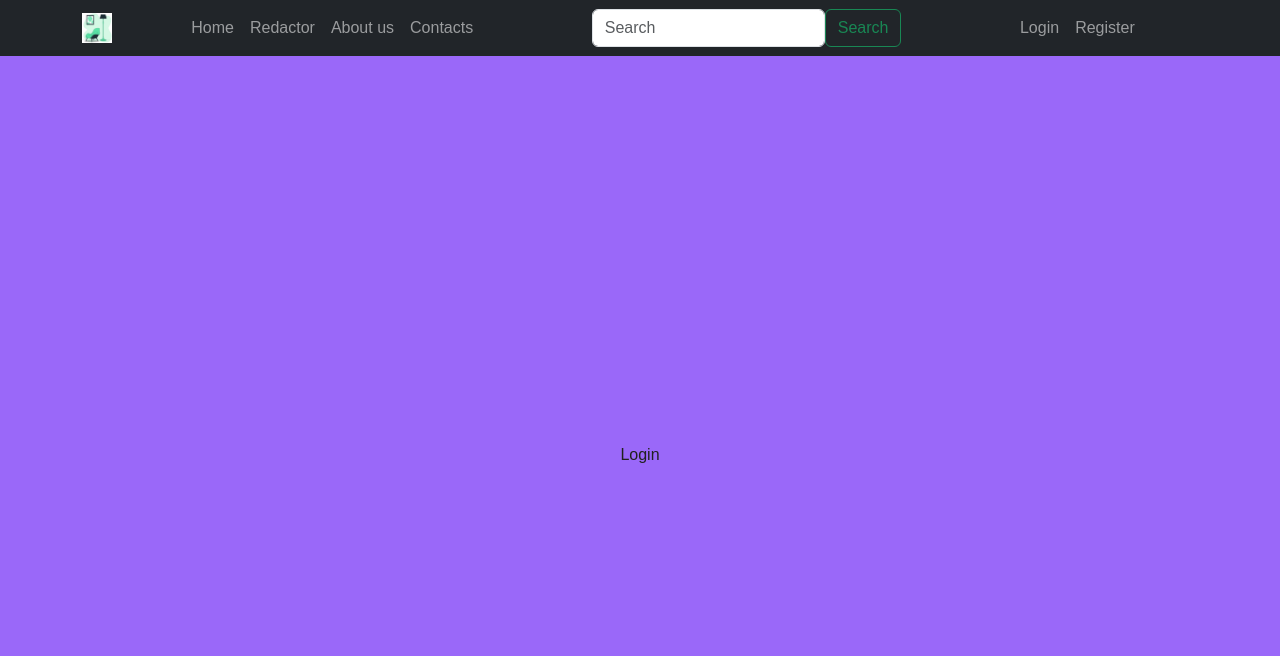
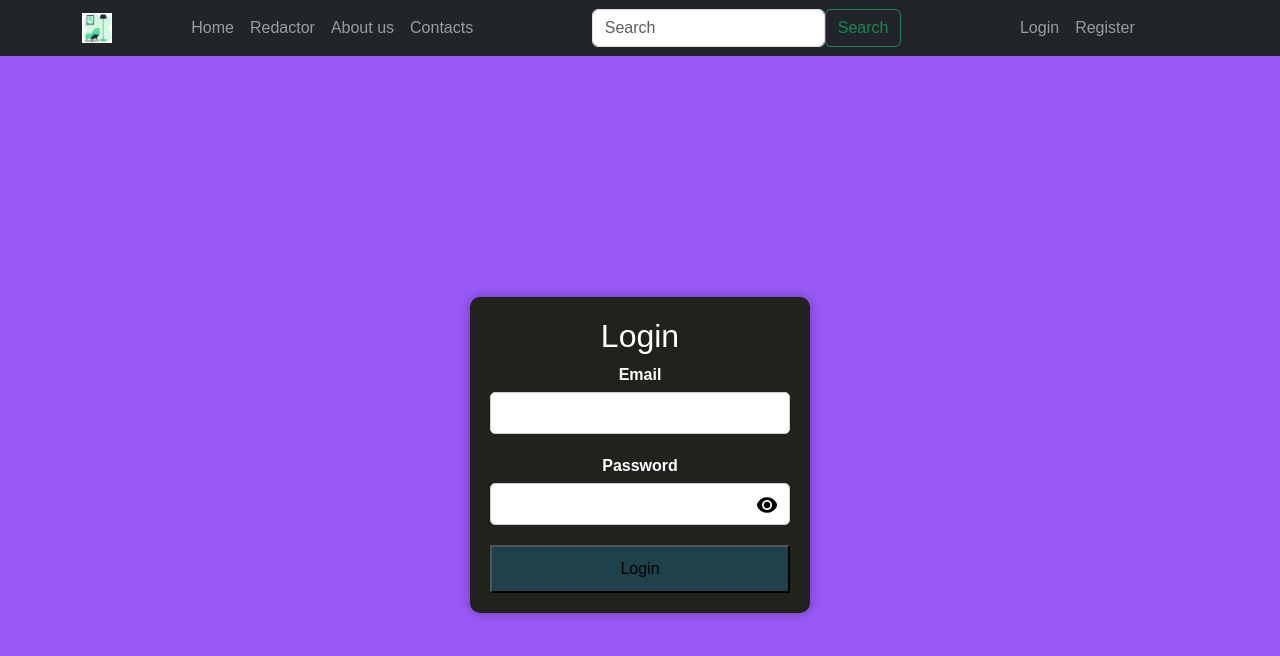
Before and after one commit to Faraonn07/interior, a React (Create React App) app: page /login in a window 1280 px wide. Shown: the top 656 px of the page. Built offline with nearby package versions, Linux system fonts and the light colour scheme.

Commit message:
+ login + register pages

```diff
--- a/src/About.css
+++ b/src/About.css
@@ -13,6 +13,7 @@ body {
     justify-content: center;
     background-color: #21211e;
     padding: 15px;
+    border-radius: 15px;
     margin: 25px 25px;
   }
 
--- a/src/components/Header.js
+++ b/src/components/Header.js
@@ -1,6 +1,5 @@
-
 import React, { Component } from 'react';
-import { Button, Container,  Nav, Form, Navbar } from 'react-bootstrap';
+import { Button, Container, Nav, Form, Navbar } from 'react-bootstrap';
 import Logo1 from "./Logo1.jpg";
 import '../components/Header.css'
 import "../components/RedactorBtn.css"
@@ -11,10 +10,6 @@ import Contacts from './Contacts';
 import HomePage from './HomePage';
 import Login from "./Login"
 import Register from "./Register"
-
-
-
-
 
 export default class Header extends Component {
   render() {
@@ -39,7 +34,7 @@ export default class Header extends Component {
                 <Nav.Link href="/about">About us</Nav.Link>
                 <Nav.Link href="/contacts">Contacts</Nav.Link>
               </Nav>
-                    <Form className="d-flex">
+              <div className="d-flex"> {/* Зміна тут: обгорнув Form та Button в контейнер d-flex */}
                 <Form.Control
                   type="text"
                   placeholder="Search"
@@ -47,9 +42,8 @@ export default class Header extends Component {
                   aria-label="Search"
                 />
                 <Button variant="outline-success">Search</Button>
-                </Form>
+              </div>
               <Nav className='mr-auto'>
-
                 <Nav.Link href="/login">Login</Nav.Link>
                 <Nav.Link href="/register">Register</Nav.Link>
               </Nav>
--- /dev/null
+++ b/src/components/Login.css
@@ -0,0 +1,73 @@
+#login-container {
+    display: flex;
+    align-items: center;
+    justify-content: center;
+    height: 100vh;
+    background-color: #7952cc;
+    color: white;
+}
+
+#particles-js {
+    position: fixed;
+    width: 100%;
+    height: 100%;
+    background-color: rgb(154, 104, 249);
+    background-size: cover;
+    background-position: 50% 50%;
+    background-repeat: no-repeat;
+}
+
+
+#login-box {
+    background-color: #21211e;
+    padding: 20px;
+    border-radius: 10px;
+    box-shadow: 0 0 10px rgba(0, 0, 0, 0.3);
+    text-align: center;
+    position: relative;
+}
+
+form {
+    display: flex;
+    flex-direction: column;
+}
+
+.form-group {
+    margin-bottom: 20px;
+}
+
+label {
+    font-weight: bold;
+    margin-bottom: 5px;
+}
+
+input {
+    width: 100%;
+    padding: 8px;
+    border: 1px solid #ccc;
+    border-radius: 5px;
+}
+
+#eye {
+    width: 20px;
+    height: 20px;
+    background-image: url('../img/eye1.png');
+    background-size: cover;
+    cursor: pointer;
+    position: absolute;
+    right: 13px;
+    top: calc(50% + 5px);
+}
+
+#eye.active {
+    background-image: url('../img/eye2.png');
+}
+
+button {
+    padding: 10px;
+    background-color: #1f414b;
+}
+
+button:hover {
+    background-color: #4fa3d1;
+}
--- a/src/components/Login.js
+++ b/src/components/Login.js
@@ -1,7 +1,67 @@
-import React from 'react'
+import React from 'react';
+import './Login.css'; // Впишіть правильний шлях до вашого CSS файлу
 
 export default function Login() {
   return (
-    <div id="login">Login</div>
-  )
+    <div id="login-container">
+      <div id="particles-js"></div>
+      <div id="login-box">
+        <h2>Login</h2>
+        <form name="form1" onSubmit={(e) => e.preventDefault()}>
+          <div className="form-group">
+            <label htmlFor="email">Email</label>
+            <input type="email" id="email" name="email" required />
+          </div>
+          <div className="form-group">
+            <label htmlFor="pwd">Password</label>
+            <input type="password" id="pwd" name="password" required />
+            <div id="eye" onClick={togglePass}></div>
+          </div>
+          <div id="msg"></div>
+          <button onClick={checkStuff}>Login</button>
+        </form>
+      </div>
+    </div>
+  );
 }
+
+function togglePass() {
+  const pwd = document.getElementById('pwd');
+  const eye = document.getElementById('eye');
+
+  eye.classList.toggle('active');
+  pwd.type === 'password' ? (pwd.type = 'text') : (pwd.type = 'password');
+}
+
+function checkStuff() {
+  const email = document.form1.email;
+  const password = document.form1.password;
+  const msg = document.getElementById('msg');
+
+  if (email.value === '') {
+    msg.style.display = 'block';
+    msg.innerHTML = 'Please enter your email';
+    email.focus();
+    return false;
+  } else {
+    msg.innerHTML = '';
+  }
+
+  if (password.value === '') {
+    msg.innerHTML = 'Please enter your password';
+    password.focus();
+    return false;
+  } else {
+    msg.innerHTML = '';
+  }
+
+  const re = /^(([^<>()[\]\\.,;:\s@"]+(\.[^<>()[\]\\.,;:\s@"]+)*)|(".+"))@((\[[0-9]{1,3}\.[0-9]{1,3}\.[0-9]{1,3}\.[0-9]{1,3}\])|(([a-zA-Z\-0-9]+\.)+[a-zA-Z]{2,}))$/;
+
+  if (!re.test(email.value)) {
+    msg.innerHTML = 'Please enter a valid email';
+    email.focus();
+    return false;
+  } else {
+    msg.innerHTML = '';
+  }
+}
--- /dev/null
+++ b/src/components/Register.css
@@ -0,0 +1,69 @@
+#register-container {
+    display: flex;
+    align-items: center;
+    justify-content: center;
+    height: 100vh;
+    background-color: #282c34;
+    color: white;
+  }
+
+  #particles-js {
+    position: fixed;
+    width: 100%;
+    height: 100%;
+    background-color: #9758f4;
+  }
+
+  #register-box {
+    background-color: #21211e;
+    padding: 20px;
+    border-radius: 10px;
+    box-shadow: 0 0 10px rgba(0, 0, 0, 0.3);
+    text-align: center;
+    position: relative;
+  }
+
+  form {
+    display: flex;
+    flex-direction: column;
+  }
+
+  .form-group {
+    margin-bottom: 20px;
+  }
+
+  label {
+    font-weight: bold;
+    margin-bottom: 5px;
+  }
+
+  input {
+    width: 100%;
+    padding: 8px;
+    border: 1px solid #ccc;
+    border-radius: 5px;
+  }
+
+  #eye {
+    width: 20px;
+    height: 20px;
+    background-image: url('../img/eye1.png');
+    background-size: cover;
+    cursor: pointer;
+    position: absolute;
+    right: 13px;
+    top: calc(50% + 5px);
+  }
+
+  #eye.active {
+    background-image: url('../img/eye2.png');
+  }
+
+  button {
+    padding: 10px;
+    background-color: #1f414b;
+  }
+
+  button:hover {
+    background-color: #4fa3d1;
+  }
--- a/src/components/Register.js
+++ b/src/components/Register.js
@@ -1,7 +1,66 @@
-import React from 'react'
+import React from 'react';
+import './Register.css'; // Впишіть правильний шлях до вашого CSS файлу
 
 export default function Register() {
   return (
-    <div id="register">register</div>
-  )
+    <div id="register-container">
+      <div id="particles-js"></div>
+      <div id="register-box">
+        <h2>Create Account</h2>
+        <form name="form1" onSubmit={(e) => e.preventDefault()}>
+          <div className="form-group">
+            <label htmlFor="email">Email</label>
+            <input type="email" id="email" name="email" required />
+          </div>
+          <div className="form-group">
+            <label htmlFor="pwd">Password</label>
+            <input type="password" id="pwd" name="password" required />
+            <div id="eye" onClick={togglePass}></div>
+          </div>
+          <div id="msg"></div>
+          <button onClick={checkStuff}>Register</button>
+        </form>
+      </div>
+    </div>
+  );
 }
+
+function togglePass() {
+  const pwd = document.getElementById('pwd');
+  const eye = document.getElementById('eye');
+
+  eye.classList.toggle('active');
+  pwd.type === 'password' ? (pwd.type = 'text') : (pwd.type = 'password');
+}
+
+function checkStuff() {
+  const email = document.form1.email;
+  const password = document.form1.password;
+  const msg = document.getElementById('msg');
+
+  if (email.value === '') {
+    msg.style.display = 'block';
+    msg.innerHTML = 'Please enter your email';
+    email.focus();
+    return false;
+  } else {
+    msg.innerHTML = '';
+  }
+
+  if (password.value === '') {
+    msg.innerHTML = 'Please enter your password';
+    password.focus();
+    return false;
+  } else {
+    msg.innerHTML = '';
+  }
+
+  const re = /^(([^<>()[\]\\.,;:\s@"]+(\.[^<>()[\]\\.,;:\s@"]+)*)|(".+"))@((\[[0-9]{1,3}\.[0-9]{1,3}\.[0-9]{1,3}\.[0-9]{1,3}\])|(([a-zA-Z\-0-9]+\.)+[a-zA-Z]{2,}))$/;
+  if (!re.test(email.value)) {
+    msg.innerHTML = 'Please enter a valid email';
+    email.focus();
+    return false;
+  } else {
+    msg.innerHTML = '';
+  }
+}
```
Also changed, not shown: src/img/eye1.png (added), src/img/eye2.png (added). Lines whose indentation alone changed are shown as unchanged.
